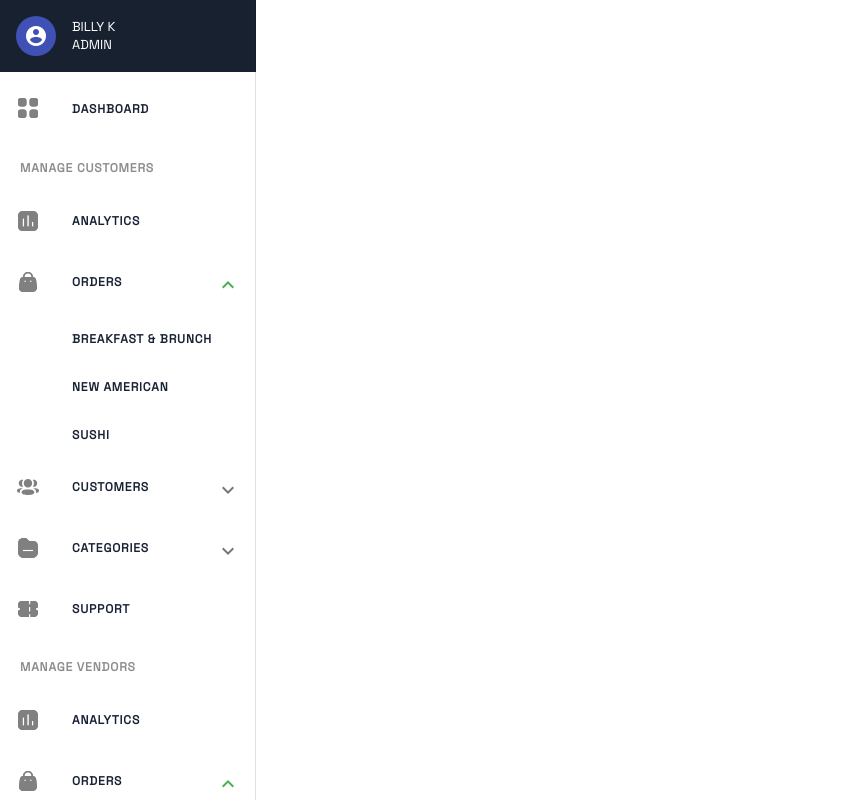
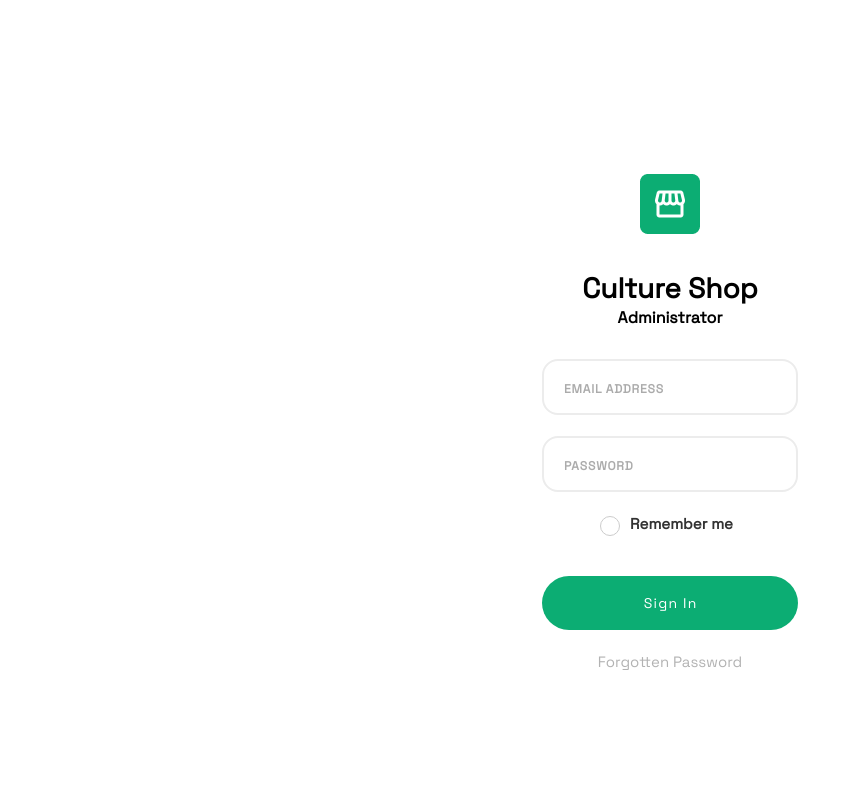
Before and after one commit to nazeeeh/culture-shop-app, a Nuxt app: page /login in a window 1280 px wide. Shown: the whole page, without its empty margins (0-861 px from the left). Built offline with nearby package versions, Linux system fonts and the light colour scheme; what pretty-checkbox-vue would draw is missing.

Commit message:
Login ui translation updated

```diff
--- /dev/null
+++ b/components/ForgetPassword/PhoneVerification.vue
@@ -0,0 +1,15 @@
+<template>
+    <div>
+
+    </div>
+</template>
+
+<script>
+    export default {
+        name: 'PhoneVerification'
+    }
+</script>
+
+<style scoped>
+
+</style>
--- /dev/null
+++ b/components/ForgetPassword/RecoveryOption.vue
@@ -0,0 +1,18 @@
+<template>
+    <div class="Recovery-Option">
+     <div class="logo">
+      <Logo />
+     </div>
+
+    </div>
+</template>
+
+<script>
+    export default {
+        name: 'RecoveryOption'
+    }
+</script>
+
+<style scoped>
+
+</style>
--- /dev/null
+++ b/components/ForgetPassword/ResetPassword.vue
@@ -0,0 +1,15 @@
+<template>
+    <div>
+     <h3>Password reset</h3>
+    </div>
+</template>
+
+<script>
+    export default {
+        name: 'passwordReset'
+    }
+</script>
+
+<style scoped>
+
+</style>
--- /dev/null
+++ b/components/Logo.vue
@@ -0,0 +1,17 @@
+<template>
+    <div class="logo">
+     <img class="img" src="~assets/img/Logo.png"/>
+    </div>
+</template>
+
+<script>
+    export default {
+        name: "Logo"
+
+    }
+</script>
+
+<style scoped>
+
+
+</style>
--- /dev/null
+++ b/layouts/none.vue
@@ -0,0 +1,15 @@
+<template>
+    <div>
+        <nuxt />
+    </div>
+</template>
+
+<script>
+    export default {
+
+    }
+</script>
+
+<style scoped>
+
+</style>
--- /dev/null
+++ b/pages/forget-password/_name.vue
@@ -0,0 +1,35 @@
+<template>
+
+    <component :is="currentComponent">
+
+    </component>
+</template>
+
+<script>
+
+    import RecoveryOption from '~/components/ForgetPassword/RecoveryOption.vue'
+    import PhoneVerification from '~/components/ForgetPassword/PhoneVerification.vue'
+    import ResetPassword from '~/components/ForgetPassword/ResetPassword.vue'
+
+    export default {
+        components: {
+          RecoveryOption,
+          PhoneVerification,
+          ResetPassword
+
+        },
+
+        layout: 'none',
+
+       computed: {
+        currentComponent() {
+            return this.$route.params.name;
+        }
+    }
+
+    }
+</script>
+
+<style scoped>
+
+</style>
--- /dev/null
+++ b/pages/login.vue
@@ -0,0 +1,159 @@
+<template>
+    <div class="login">
+     <div class="main">
+      <div class="logo">
+       <Logo />
+      </div>
+
+        <!-- header -->
+        <v-layout>
+         <v-row>
+          <v-col >
+            <h3 class="header">Culture Shop</h3>
+            <h5 class="sub-text">Administrator</h5>
+          </v-col>
+         </v-row>
+        </v-layout>
+        <!-- form -->
+        <v-layout>
+         <v-row>
+          <v-col>
+           <form>
+            <input class="inputs" type="email" placeholder="Email Address" required/><br><br>
+            <input class="inputs" type="password" placeholder="Password" required/><br><br>
+            <div class="round">
+             <input type="checkbox" id="checkbox" />
+              <label for="checkbox"></label>
+              <span class="remember-me">Remember me</span>
+            </div><br><br>
+            <!-- <input type="checkbox">
+            <label for="checkbox"></label><br><br> -->
+            <v-btn class="sign-in-btn">Sign In</v-btn><br><br>
+            <nuxt-link to="">
+             <span class="forgotten-password">Forgotten password</span>
+            </nuxt-link>
+           </form>
+          </v-col>
+         </v-row>
+        </v-layout>
+     </div>
+    </div>
+</template>
+
+<script>
+import Logo from '~/components/Logo'
+    export default {
+        components: {
+         Logo
+        },
+        layout: 'none'
+    }
+</script>
+
+<style scoped>
+.login{
+    position: relative;
+    text-align: center;
+    font-family: 'Space Grotesk';
+}
+.login .main{
+    position: absolute;
+    /* border: 1px solid green; */
+    top: 9em;
+    left: 25%;
+    padding: 30px 50px;
+    width: 700px;
+}
+
+.header{
+    font-weight: bold;
+    font-size: 28px;
+    line-height: 38px;
+    margin-top: 30px;
+}
+
+.sub-text{
+    font-weight: 600;
+    font-size: 16px;
+    line-height: 22px;
+    margin-bottom: 30px;
+}
+
+.inputs{
+    border: 2px solid #ECECEC;
+    border-radius: 16px;
+    height: 7vh;
+    width: 20vw;
+    padding: 20px;
+    outline: none;
+
+}
+.inputs::placeholder{
+    text-transform: uppercase;
+    font-weight: 600;
+    font-size: 12px;
+    line-height: 16px;
+    letter-spacing: 0.07em;
+    opacity: 0.6;
+}
+.sign-in-btn{
+    background: #0CAD73 !important;
+    color: #fff;
+    box-shadow: none;
+    width: 20vw;
+    border-radius: 40px;
+    height: 54px !important;
+    text-transform: capitalize;
+}
+.remember-me{
+    font-weight: bold;
+    font-size: 15px;
+    opacity: 0.8;
+    margin-left: 10px;
+}
+
+a {
+    text-decoration: none;
+    font-weight: 500;
+    font-size: 15px;
+    line-height: 22px;
+    color: grey;
+    opacity: 0.6;
+    text-transform: capitalize;
+}
+
+label{
+    background-color: #fff;
+    border: 1px solid #ccc;
+    border-radius: 50%;
+    cursor: pointer;
+    height: 20px;
+    left: 40%;
+    position: absolute;
+    top: 66.5%;
+    width: 20px;
+}
+label:after {
+  border: 2px solid #fff;
+  border-top: none;
+  border-right: none;
+  content: "";
+  height: 6px;
+  left: 3px;
+  opacity: 0;
+  position: absolute;
+  top: 4px;
+  transform: rotate(-45deg);
+  width: 12px;
+}
+input[type="checkbox"] {
+  visibility: hidden;
+}
+input[type="checkbox"]:checked + label {
+  background-color: #0CAD73;
+  border-color: #0CAD73;
+}
+input[type="checkbox"]:checked + label:after {
+  opacity: 1;
+}
+</style>
```
Also changed, not shown: assets/img/Logo.png (added).
